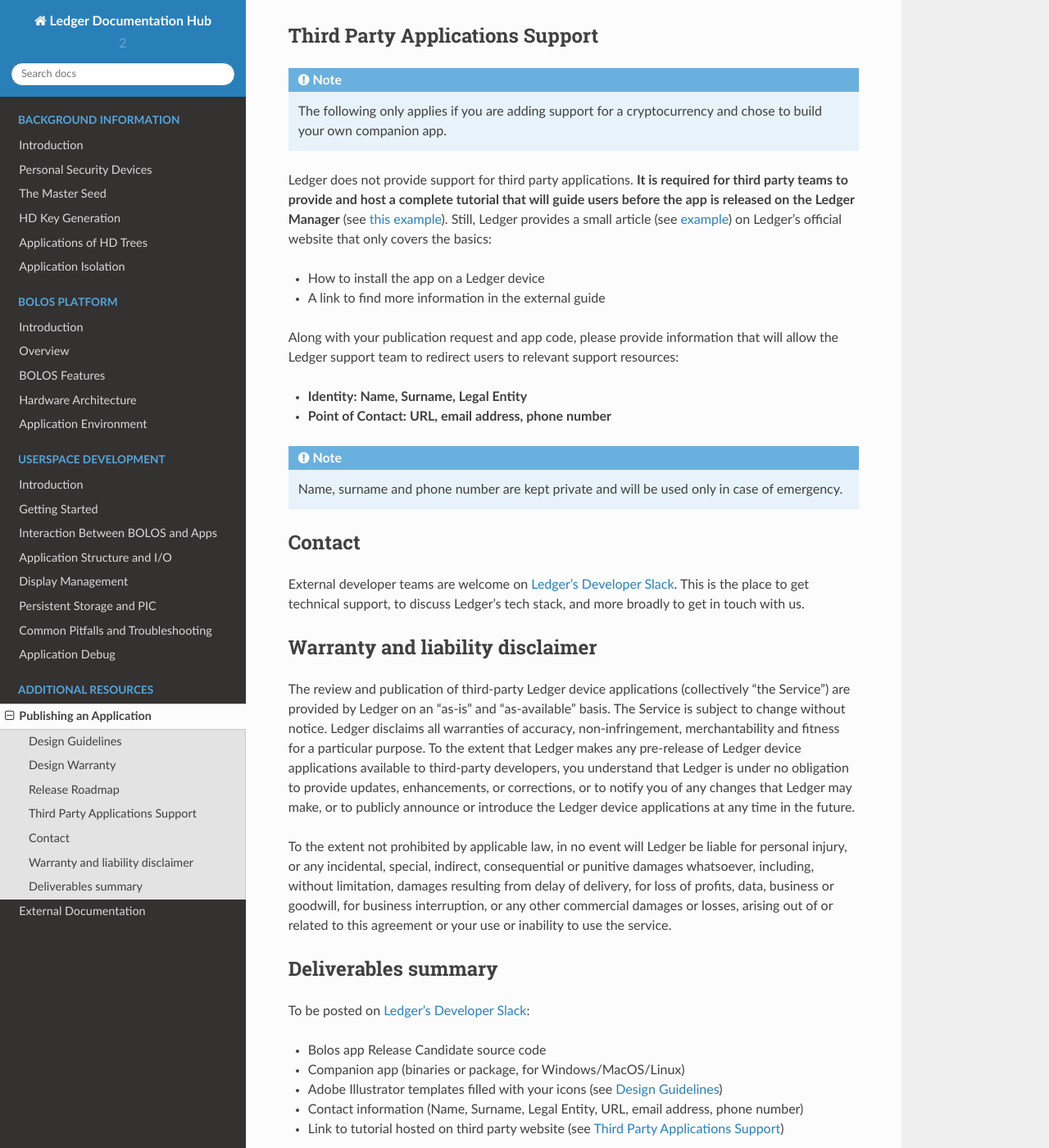
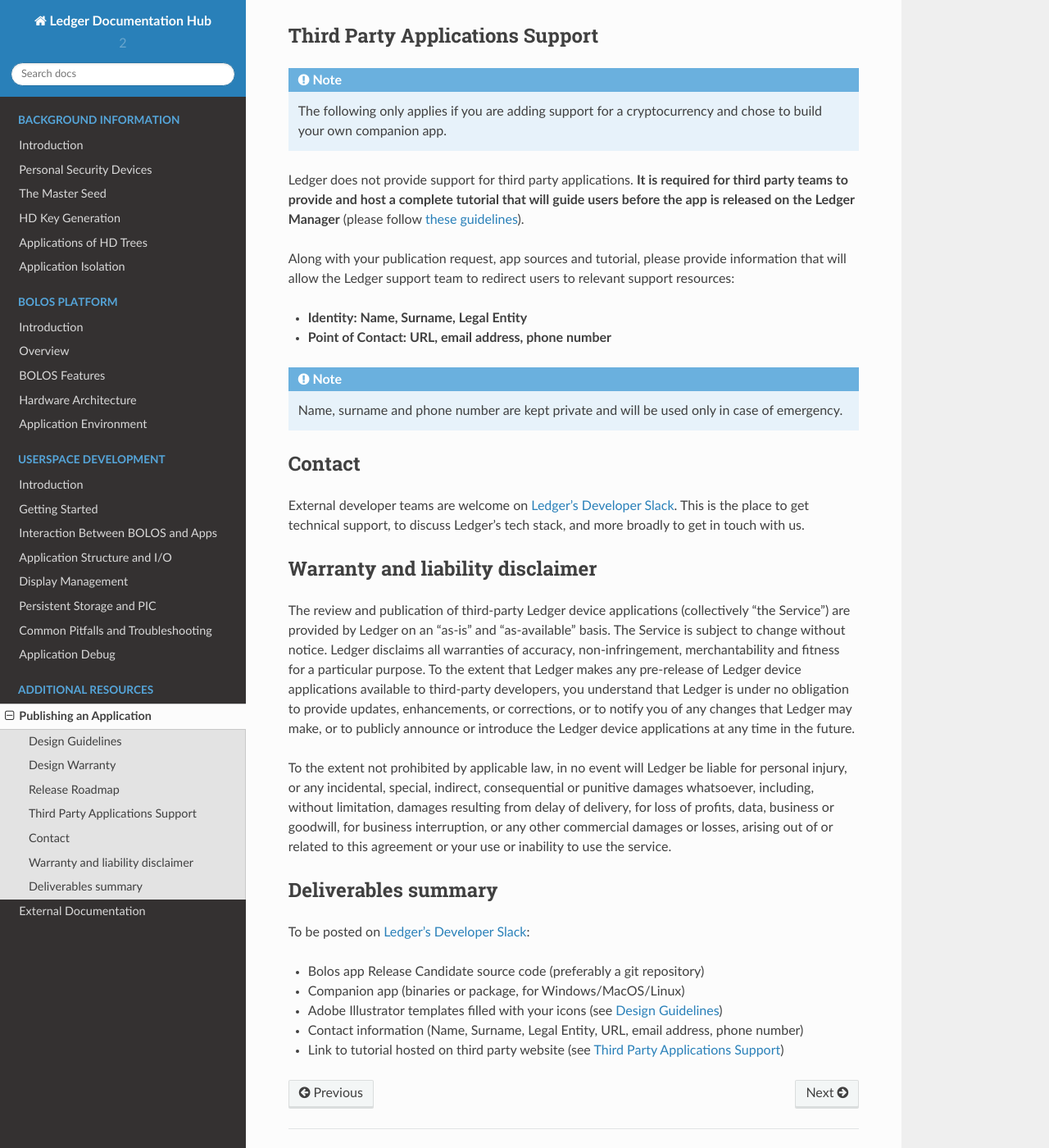
Before and after one commit to LedgerHQ/ledger-dev-doc, a Sphinx documentation site: the page built from source/additional/publishing_an_app.rst, in a window 1280 px wide and 1400 px high, scrolled down 6931 px. Shown: the whole window at 82% size. Built offline with Sphinx 7.4.7 and the Read the Docs theme 2.0.0, drawn with Linux system fonts in a browser that asks for light colours; some of the changed text lies outside the part shown.

Commit message:
Add tutorial guidelines, improve wording

```diff
--- a/source/additional/publishing_an_app.rst
+++ b/source/additional/publishing_an_app.rst
@@ -79,7 +79,7 @@
 - The Manager icon, displayed in the Manager application list
 
 Below are the Adobe Illustrator templates for such icons, please respect their guidance.
-**Click on each image to download the corresponding .ai file, and fill them directly before sending them back.**
+**Click on each image to download the corresponding .ai file, and fill them directly before sending them back. They should correspond to the icons used to compile your app.**
 
 .. figure:: images/device_template.png
    :align: center
@@ -205,16 +205,10 @@
 
 Ledger does not provide support for third party applications.
 **It is required for third party teams to provide and host a complete tutorial that will guide
-users before the app is released on the Ledger Manager** (see `this example
-<https://particl.wiki/ledger>`_).
-Still, Ledger provides a small article (see `example
-<https://support.ledgerwallet.com/hc/en-us/articles/360007687153-Particl-PART-Windows-Linux>`_) on Ledger's official website
-that only covers the basics:
+users before the app is released on the Ledger Manager** (please follow `these guidelines
+<https://docs.google.com/document/d/1QI7DHd3HIyhKWydlmjBbB-dlUXquqAd-4f4ED_-wgAU/edit?usp=sharing>`_).
 
-* How to install the app on a Ledger device
-* A link to find more information in the external guide
-
-Along with your publication request and app code,
+Along with your publication request, app sources and tutorial,
 please provide information that will allow the Ledger support team to redirect
 users to relevant support resources:
 
@@ -246,7 +240,7 @@
 To be posted on `Ledger's Developer Slack
 <https://www.ledger.fr/developers/>`_:
 
-* Bolos app Release Candidate source code
+* Bolos app Release Candidate source code (preferably a git repository)
 * Companion app (binaries or package, for Windows/MacOS/Linux)
 * Adobe Illustrator templates filled with your icons (see `Design Guidelines`_)
 * Contact information (Name, Surname, Legal Entity, URL, email address, phone number)
```
